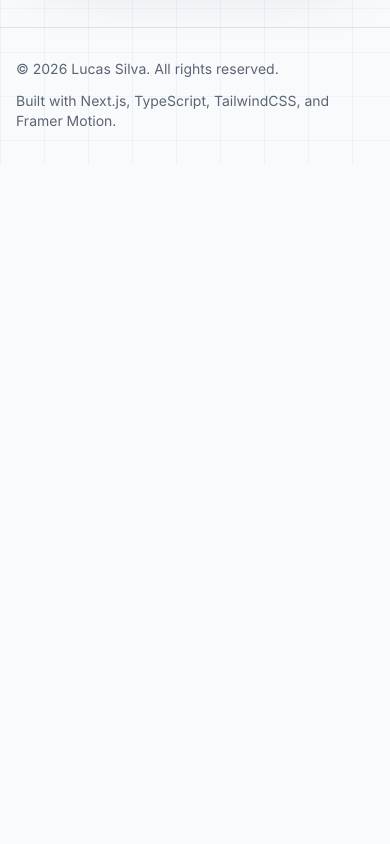
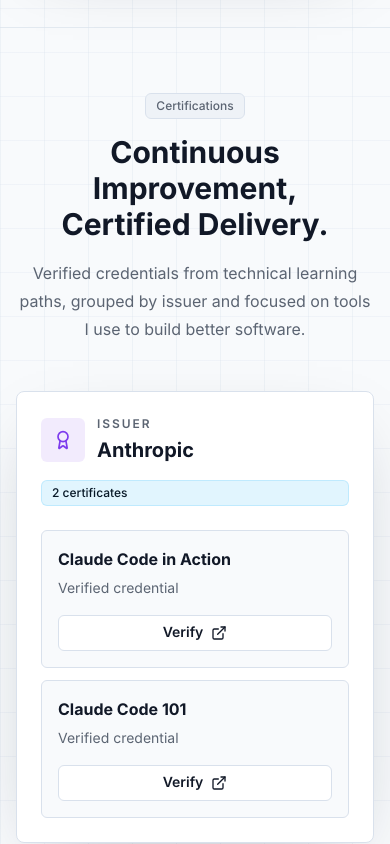
Before and after one commit to LucasSilva194/lucas-silva-portfolio, a Next.js app: page / in a window 390 px wide. Shown: the part 6680-7524 px from the top of the page. Before the commit the page ends 6844 px from the top, so only its background shows below. Built offline with nearby package versions, Linux system fonts and the light colour scheme.

Commit message:
Add certification section

```diff
--- a/src/app/page.tsx
+++ b/src/app/page.tsx
@@ -1,4 +1,5 @@
 import { Footer } from "@/components/Footer";
+import { Certifications } from "@/components/Certifications";
 import { Hero } from "@/components/Hero";
 import { Navbar } from "@/components/Navbar";
 import { Projects } from "@/components/Projects";
@@ -14,6 +15,7 @@
         <Skills />
         <Projects />
         <ResumeSnapshot />
+        <Certifications />
       </main>
       <Footer />
     </>
--- /dev/null
+++ b/src/components/Certifications.tsx
@@ -0,0 +1,80 @@
+import { ExternalLink } from "lucide-react";
+
+import { Reveal } from "@/components/Reveal";
+import { SectionHeading } from "@/components/SectionHeading";
+import { Badge } from "@/components/ui/Badge";
+import { Button } from "@/components/ui/Button";
+import { certificationGroups } from "@/data/portfolio";
+
+export function Certifications() {
+  return (
+    <section id="certifications" className="section-spacing border-t border-border/70">
+      <div className="container-shell">
+        <SectionHeading
+          eyebrow="Certifications"
+          title="Continuous Improvement, Certified Delivery."
+          description="Verified credentials from technical learning paths, grouped by issuer and focused on tools I use to build better software."
+        />
+
+        <div className="grid gap-5">
+          {certificationGroups.map((group, groupIndex) => {
+            const Icon = group.icon;
+
+            return (
+              <Reveal key={group.issuer} delay={groupIndex * 0.06}>
+                <article className="rounded-lg border border-border bg-card p-6 shadow-soft">
+                  <div className="flex flex-col gap-4 sm:flex-row sm:items-center sm:justify-between">
+                    <div className="flex items-center gap-3">
+                      <span className="flex h-11 w-11 items-center justify-center rounded-md bg-primary/10 text-primary">
+                        <Icon className="h-5 w-5" />
+                      </span>
+                      <div>
+                        <p className="text-xs font-semibold uppercase tracking-[0.16em] text-muted-foreground">
+                          Issuer
+                        </p>
+                        <h3 className="mt-1 text-xl font-bold text-card-foreground">
+                          {group.issuer}
+                        </h3>
+                      </div>
+                    </div>
+                    <Badge tone="accent">
+                      {group.certifications.length} certificates
+                    </Badge>
+                  </div>
+
+                  <div className="mt-6 grid gap-3 md:grid-cols-2">
+                    {group.certifications.map((certification) => (
+                      <div
+                        key={certification.name}
+                        className="flex flex-col gap-4 rounded-md border border-border bg-background p-4 sm:flex-row sm:items-center sm:justify-between"
+                      >
+                        <div>
+                          <p className="text-base font-bold text-foreground">
+                            {certification.name}
+                          </p>
+                          <p className="mt-2 text-sm text-muted-foreground">
+                            Verified credential
+                          </p>
+                        </div>
+                        <Button
+                          href={certification.verificationUrl}
+                          variant="secondary"
+                          size="sm"
+                          external
+                          className="w-full sm:w-auto"
+                        >
+                          Verify
+                          <ExternalLink className="h-4 w-4" />
+                        </Button>
+                      </div>
+                    ))}
+                  </div>
+                </article>
+              </Reveal>
+            );
+          })}
+        </div>
+      </div>
+    </section>
+  );
+}
--- a/src/data/portfolio.ts
+++ b/src/data/portfolio.ts
@@ -1,4 +1,5 @@
 import {
+  Award,
   Briefcase,
   Code2,
   Database,
@@ -330,3 +331,20 @@
     icon: Rocket,
   },
 ];
+
+export const certificationGroups = [
+  {
+    issuer: "Anthropic",
+    icon: Award,
+    certifications: [
+      {
+        name: "Claude Code in Action",
+        verificationUrl: "https://verify.skilljar.com/c/ioc2qyhh29yu",
+      },
+      {
+        name: "Claude Code 101",
+        verificationUrl: "https://verify.skilljar.com/c/z55geyrhq5mv",
+      },
+    ],
+  },
+];
```
